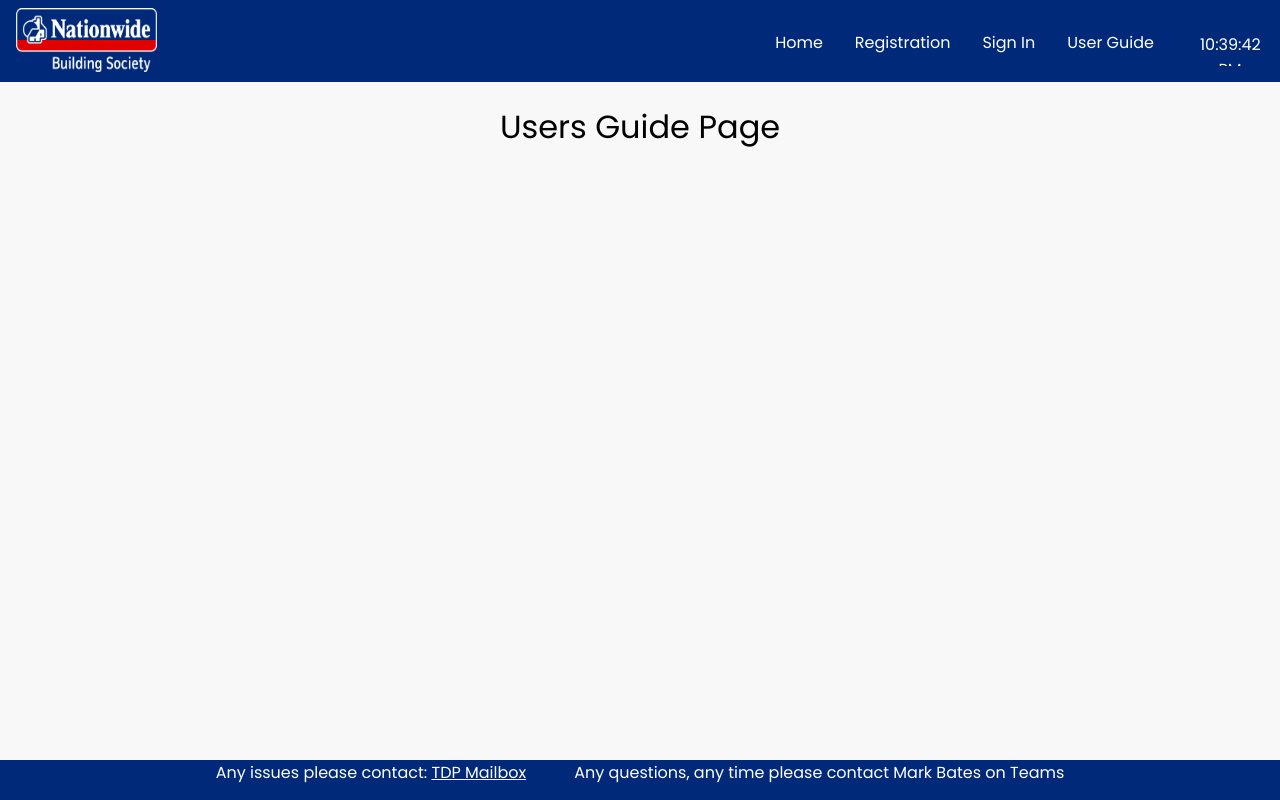
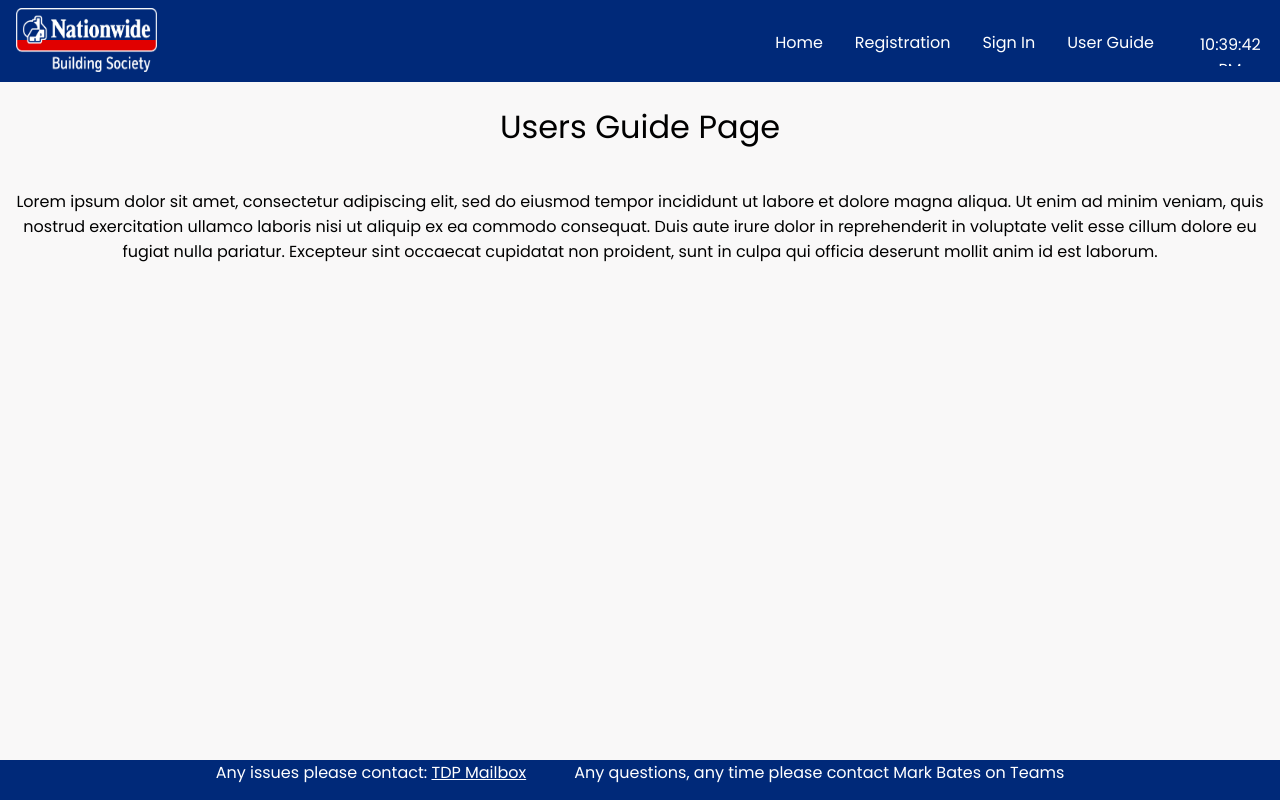
Before and after one commit to paramount197/TestDeploy, a React (Create React App) app: page /usersguide in a window 1280 px wide. Built offline with nearby package versions, Linux system fonts and the light colour scheme.

Commit message:
I have added some text to the UsersGuidePage

```diff
--- a/src/pages/UsersGuide.js
+++ b/src/pages/UsersGuide.js
@@ -1,8 +1,18 @@
 import React from "react";
 import Header from "../block/Header";
+import Intro from "../block/Intro";
 
 function UsersGuide(){
-    return <Header header="Users Guide Page"/>
-}
+    return (
+        <>
+    <Header header="Users Guide Page"/>
+            <Intro intro="Lorem ipsum dolor sit amet, consectetur adipiscing elit, sed do eiusmod tempor incididunt ut labore et dolore magna aliqua.
+                          Ut enim ad minim veniam, quis nostrud exercitation ullamco laboris nisi ut aliquip ex ea commodo consequat.
+                          Duis aute irure dolor in reprehenderit in voluptate velit esse cillum dolore eu fugiat nulla pariatur.
+                          Excepteur sint occaecat cupidatat non proident, sunt in culpa qui officia deserunt mollit anim id est laborum." />
+         </>
+    )
+};
+
 
 export default UsersGuide;
```
